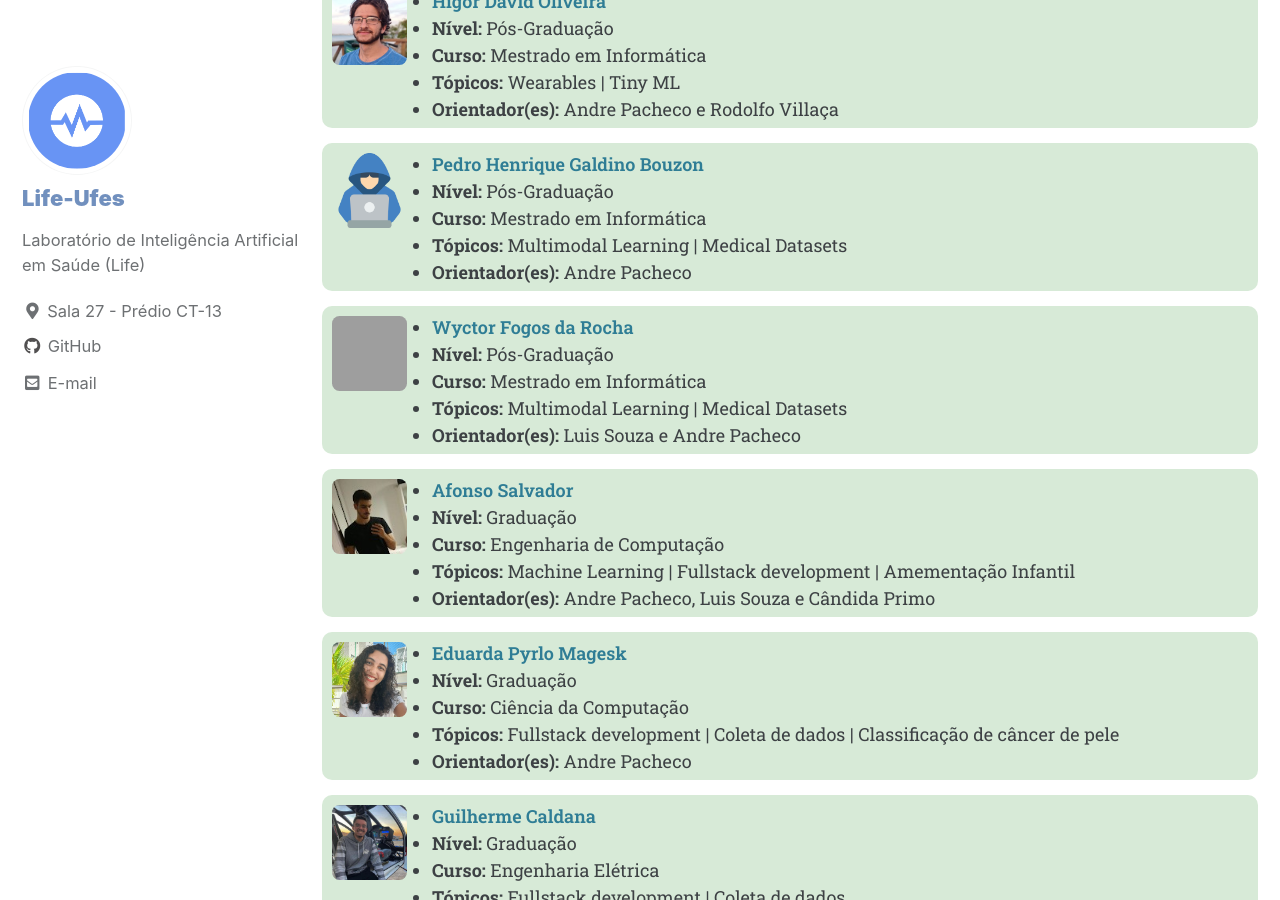
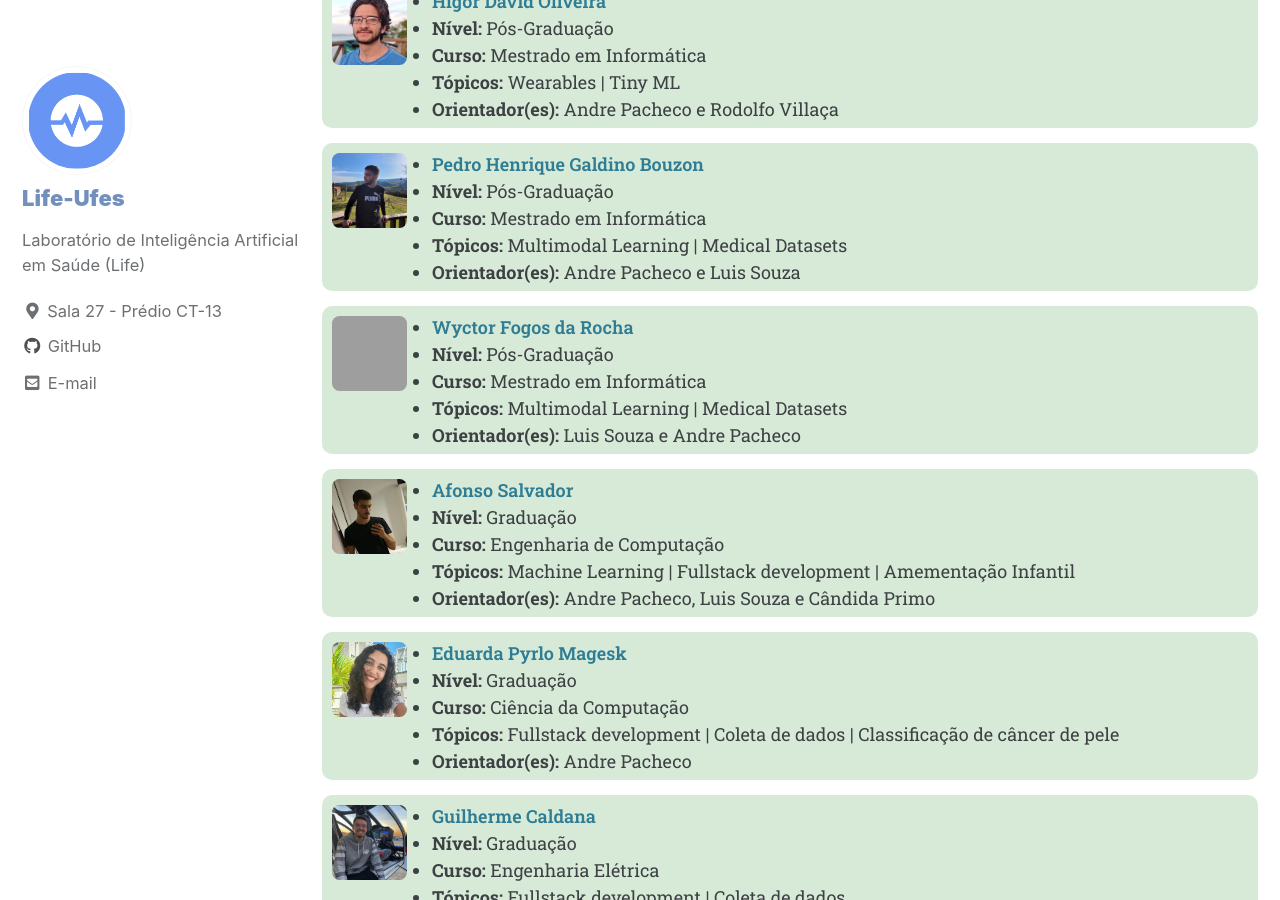
Before and after one commit to life-ufes/site, a Jekyll site: the page built from _pages/equipe.md, in a window 1280 px wide and 900 px high, scrolled down 1920 px. Built offline with Jekyll 4.4.1, drawn with Linux system fonts in a browser that asks for light colours; cached includes are drawn as plain includes; grey boxes are pictures that could not be loaded.

Commit message:
update students

```diff
--- a/_data/members.yml
+++ b/_data/members.yml
@@ -68,11 +68,12 @@ students:
     supervisors: "Andre Pacheco e Rodolfo Villaça"
 
   - name: "Pedro Henrique Galdino Bouzon"
+    photo: "pbouzon.jpeg"
     site: "http://lattes.cnpq.br/0268217319630732"
     topics: "Multimodal Learning | Medical Datasets"
     course: "Mestrado em Informática"
     level: "Pós-Graduação"
-    supervisors: "Andre Pacheco"
+    supervisors: "Andre Pacheco e Luis Souza"
 
   - name: "Wyctor Fogos da Rocha"
     photo: "wyctor.gif"
@@ -169,7 +170,6 @@ students:
     supervisors: "Andre Pacheco e Renata Careta"
     level: "Graduação"
 
-
 alumni:
   - name: "Juliana Duarte Geller"
     photo: "juliana.jpg"
```
Also changed, not shown: assets/imgs/equipe/alunos/pbouzon.jpeg (added).
